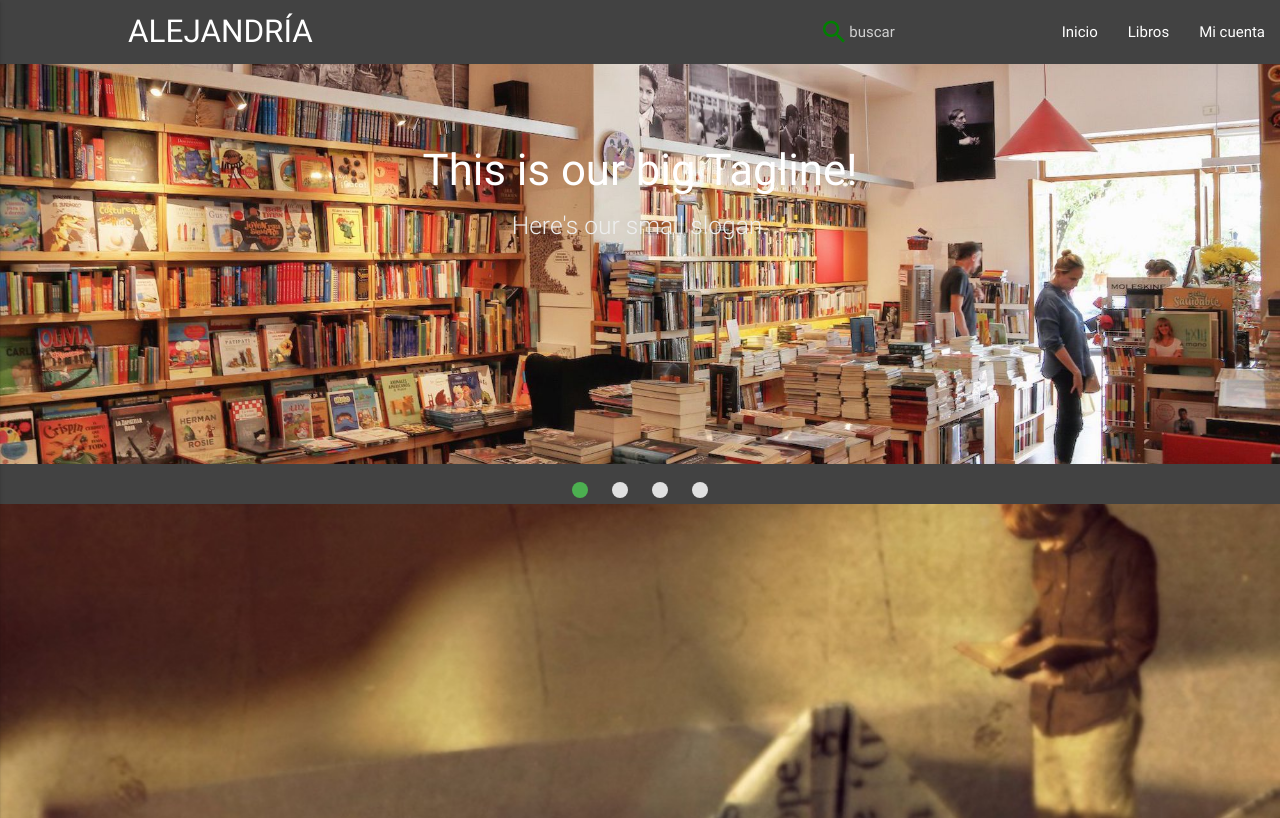
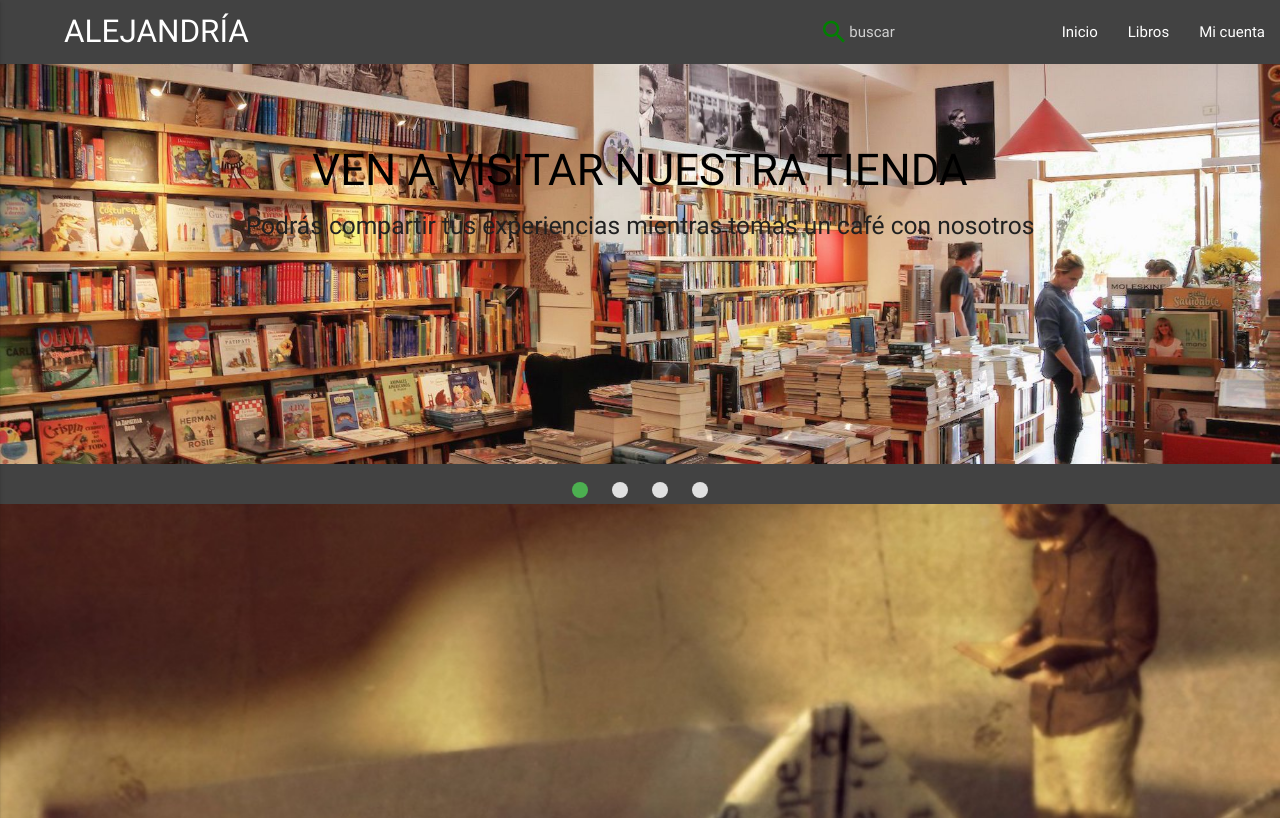
Before and after one commit to jcguerrero21/portalTiendaAlejandria, an Angular app: page /inicio in a window 1280 px wide. Shown: the top 818 px of the page. Built offline with nearby package versions, Linux system fonts and the light colour scheme; no server answers; what angular2-materialize would draw is missing.

Commit message:
UPDATED - SE ACTUALIZA LA TEMPLATE DE MI CUENTA Y SE MODIFICA EL SERVICIO DE USUARIO, Y EL COMPONENTE DEL NAVBAR

```diff
--- a/src/app/components/inicio/inicio.component.html
+++ b/src/app/components/inicio/inicio.component.html
@@ -4,32 +4,32 @@
       <img src="../../../assets/imagenes/ale1.jpg">
       <!-- random image -->
       <div class="caption center-align">
-        <h3>This is our big Tagline!</h3>
-        <h5 class="light grey-text text-lighten-3">Here's our small slogan.</h5>
+        <h3 style="color:black">VEN A VISITAR NUESTRA TIENDA</h3>
+        <h5 class="grey-text text-darken-4">Podrás compartir tus experiencias mientras tomas un café con nosotros</h5>
       </div>
     </li>
     <li>
       <img src="../../../assets/imagenes/librosViejos.jpg">
       <!-- random image -->
       <div class="caption left-align">
-        <h3>Left Aligned Caption</h3>
-        <h5 class="light grey-text text-lighten-3">Here's our small slogan.</h5>
+        <h3>Tenemos una gran variedad</h3>
+        <h5 class="light grey-text text-lighten-3">Además dejamos a tu disposición los libros más leidos por los usuarios</h5>
       </div>
     </li>
     <li>
       <img src="../../../assets/imagenes/alejandria.jpg">
       <!-- random image -->
       <div class="caption right-align">
-        <h3>Right Aligned Caption</h3>
-        <h5 class="light grey-text text-lighten-3">Here's our small slogan.</h5>
+        <h3 style="color:red">Distribuimos Libros</h3>
+        <h5 class="light red-text text-lighten-3">A cualquier lugar de España</h5>
       </div>
     </li>
     <li>
       <img src="../../../assets/imagenes/got.jpg">
       <!-- random image -->
       <div class="caption center-align">
-        <h3>This is our big Tagline!</h3>
-        <h5 class="light grey-text text-lighten-3">Here's our small slogan.</h5>
+        <h3>Unete a la moda</h3>
+        <h5 class="light grey-text text-lighten-3">De los mejores BEST SELLER</h5>
       </div>
     </li>
   </ul>
--- a/src/app/components/nav-bar/nav-bar.component.html
+++ b/src/app/components/nav-bar/nav-bar.component.html
@@ -1,6 +1,6 @@
 <nav class="grey darken-3">
   <div class="nav-wrapper">
-    <a href="#" style="margin-left: 10%;" class="brand-logo">ALEJANDRÍA</a>
+    <a href="#" style="margin-left: 5%;" class="brand-logo">ALEJANDRÍA</a>
     <a href="#" data-activates="mobile-demo" class="button-collapse">
       <i class="material-icons">menu</i>
     </a>
@@ -26,6 +26,12 @@
       <li *ngIf="!loggedIn">
         <a routerLink="/miCuenta">Mi cuenta</a>
       </li>
+      <li *ngIf="loggedIn">
+        <a routerLink="/cestaCompra">Cesta<i class="icon-green material-icons right">shopping_basket</i></a>
+      </li>
+      <li *ngIf="loggedIn">
+        <a [style.color]="'white'" class="waves-effect waves-yellow btn-flat" (click)="logout()">Cerrar Sesión</a>
+      </li>
     </ul>
     <ul class="side-nav" id="mobile-demo">
       <li>
@@ -50,10 +56,10 @@
         <a [style.color]="'black'" class="waves-effect waves-yellow btn-flat" routerLink="/miCuenta">Mi cuenta</a>
       </li>
       <li *ngIf="loggedIn">
-        <a [style.color]="'white'" class="waves-effect waves-yellow btn-flat" routerLink="/listaLibros">Carrito</a>
+        <a [style.color]="'black'" class="waves-effect waves-yellow btn-flat" routerLink="/cestaCompra">Cesta<i class="icon-green material-icons right">shopping_basket</i></a>
       </li>
       <li *ngIf="loggedIn">
-        <a [style.color]="'white'" class="waves-effect waves-yellow btn-flat" routerLink="/listaLibros">Cerrar Sesión</a>
+        <a [style.color]="'black'" class="waves-effect waves-yellow btn-flat" (click)="logout()">Cerrar Sesión</a>
       </li>
     </ul>
   </div>
--- a/src/app/components/nav-bar/nav-bar.component.ts
+++ b/src/app/components/nav-bar/nav-bar.component.ts
@@ -1,4 +1,5 @@
 import { Component, OnInit } from '@angular/core';
+import { LoginService } from '../../services/login.service';
 
 declare var $: any;
 
@@ -9,10 +10,32 @@ declare var $: any;
 })
 export class NavBarComponent implements OnInit {
 
-  constructor() { }
+  private loggedIn = false;
+
+  constructor(private loginService:LoginService) { }
+
+  logout() {
+    this.loginService.logout().subscribe(
+      res => {
+        location.reload();
+      },
+      error => {
+        console.log(error);
+      }
+    );
+  }
 
   ngOnInit() {
     $(".button-collapse").sideNav();
+
+    this.loginService.verificarSesion().subscribe(
+      res => {
+        this.loggedIn = true;
+      },
+      erro => {
+        this.loggedIn = false;
+      }
+    )
   }
 
 }
--- a/src/app/constants/app.const.ts
+++ b/src/app/constants/app.const.ts
@@ -1,3 +1,3 @@
 export class AppConst {
-    public static servidorPath = 'http://127.0.0.1:8181';
+    public static servidorPath = 'http://localhost:8181';
 }
--- a/src/app/services/login.service.ts
+++ b/src/app/services/login.service.ts
@@ -32,7 +32,7 @@ export class LoginService {
   }
 
   logout() {
-    let url = this.servidorPath + '/usuario/logout';
+    let url = this.servidorPath + '/usuario/cerrarSesion';
     let headers = new Headers({
       'x-auth-token' : localStorage.getItem('xAuthToken')
     });
--- a/src/app/services/usuario.service.ts
+++ b/src/app/services/usuario.service.ts
@@ -24,7 +24,7 @@ export class UsuarioService {
   }
 
   recuperarPassword(email:string) {
-    let url = this.servidorPath+'/usuario/olvidarContraseña';
+    let url = this.servidorPath+'/usuario/olvidarPassword';
     let usuarioInfo = {
       "email" : email
     }
```
